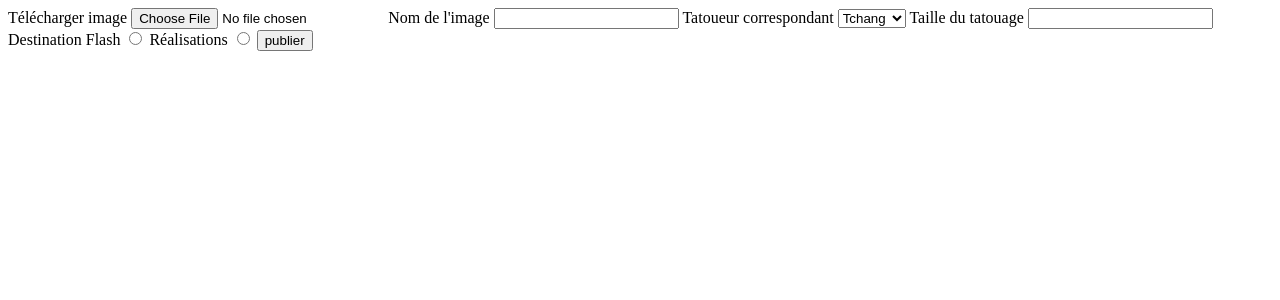
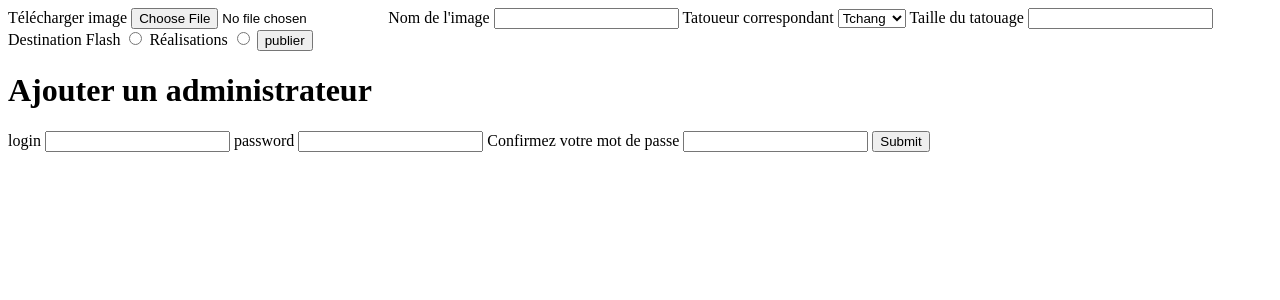
Before and after one commit to fabien-ponzio/tattoo, a PHP site: page /tattoo/pages/panel_admin.php in a window 1280 px wide. Shown: the top 300 px of the page. Run offline with PHP 8.4, Linux system fonts and the light colour scheme.

Commit message:
ajout admin OK

```diff
--- a/class/class_admin.php
+++ b/class/class_admin.php
@@ -1,12 +1,14 @@
 <?php
+
 require_once('dbconnect.php');
+
 class Admin
 {
     private $id;
     public $login;
     private $password;
-    private $id_droits;
-
+    private $droit;
+ // CONNEXION DE L'ADMIN
     public function connectAdmin(){
         $login = $_POST['login'];
         $password = $_POST['password'];
@@ -17,18 +19,76 @@ class Admin
             $db = new Database;
             $db->connect();
 
-            $connectAdmin = $db->conn->prepare("SELECT * FROM tatoueur WHERE login = :login");
+            $connectAdmin = $db->conn->prepare("SELECT * FROM admin WHERE login = :login");
             $connectAdmin->bindValue(':login', $login, PDO::PARAM_STR);
             $connectAdmin->execute();
-            $admin = $connectAdmin->fetch(PDO::FETCH_ASSOC);
+            $admin = $connectAdmin->fetch();
             var_dump($admin);
         }else{
         echo"aeoihfaelbgaelbjg";
         }
+        if (!empty($login)) {
+            echo $password .  "<br>";
+            echo $admin['password'];
+            if (password_verify($password, $admin['password'])) {
+                $this->id = $admin['id'];
+                $this->login = $admin['login'];
+                $this->password = $admin['password'];
+                $this->droit = $admin['id_droit'];
+
+                $_SESSION['admin'] = [
+                'id' =>
+                    $this->id,
+                'login' =>
+                    $this->login,
+                'password' =>
+                    $this->password,
+                'droit' =>
+                    $this->droits,
+                ];
+                var_dump($_SESSION['admin']);
+                header('location:../pages/panel_admin.php');
+            }else{
+                echo "Mot de passe erroné";
+            }
+        }else{
+            echo 'veuillez remplir les champs';
+        }
     }
+// AJOUT D'ADMIN
+    public function registerAdmin(){
+    $login = $_POST['login'];
+    $password = $_POST['password'];
+    $confirmPW = $_POST['confirmPW'];
 
-    public function addArtist(){
+    $login = htmlspecialchars(trim($login));
+    $password = htmlspecialchars(trim($password));
+    $confirmPW = htmlspecialchars(trim($confirmPW));
 
+    if (!empty($login) && !empty($password) && !empty($confirmPW)) {
+        $db = new Database;
+        $db->connect();
+        $register = $db->conn->prepare("SELECT login FROM admin WHERE login=:login");
+        $register->bindValue(":login", $login, PDO::PARAM_STR);
+        $register->execute();
+        $fetch = $register->fetch();
+            if (!$fetch){
+                if ($password == $confirmPW) {
+                $cryptedpass = password_hash($password, PASSWORD_ARGON2I);
+                $insert = $db->conn->prepare("INSERT INTO admin (login, password, id_droit)  VALUES (:login, :cryptedpass, 1337)");
+                $insert->bindValue (":login", $login, PDO::PARAM_STR);
+                $insert->bindValue (":cryptedpass", $cryptedpass, PDO::PARAM_STR);
+                $insert->execute();
+                echo"Nouvel administrateur ajouté";
+                }else{
+                    # code...
+                }
+            }else{
+                # code...
+            }
+        }else {
+            # code...
+        }
     }
 }
 
--- a/pages/panel_admin.php
+++ b/pages/panel_admin.php
@@ -7,6 +7,14 @@
     <title>admin_panel</title>
 </head>
 <body>
+<?php
+require_once('../class/dbconnect.php');
+require_once('../class/class_admin.php');
+if (isset($_POST['register'])) {
+    $ajoutAdmin = new Admin;
+    $ajoutAdmin->registerAdmin();
+}
+?>
     <main>
     <form action="../class/class_admin.php">
 
@@ -35,8 +43,22 @@
     <input type="radio" id="realisation" name="destination" value="realisation">
 
     <input type="submit" name="publier" value="publier">
+    </form>
 
+    <form action="" method="POST">
+    <h1>Ajouter un administrateur</h1>
+    <label for="login">login</label>
+    <input type="text" name="login">
+
+    <label for="login">password</label>
+    <input type="password" name="password">
+
+    <label>Confirmez votre mot de passe</label>
+    <input type="password" name="confirmPW">
+
+    <input class="register" type="submit" name="register">
     </form>
+
     </main>
 </body>
 </html>
```
Also changed, not shown: pages/adminConn.php (+23 -0 lines), pages/inscription_admin.php (added, +9 -0 lines).
